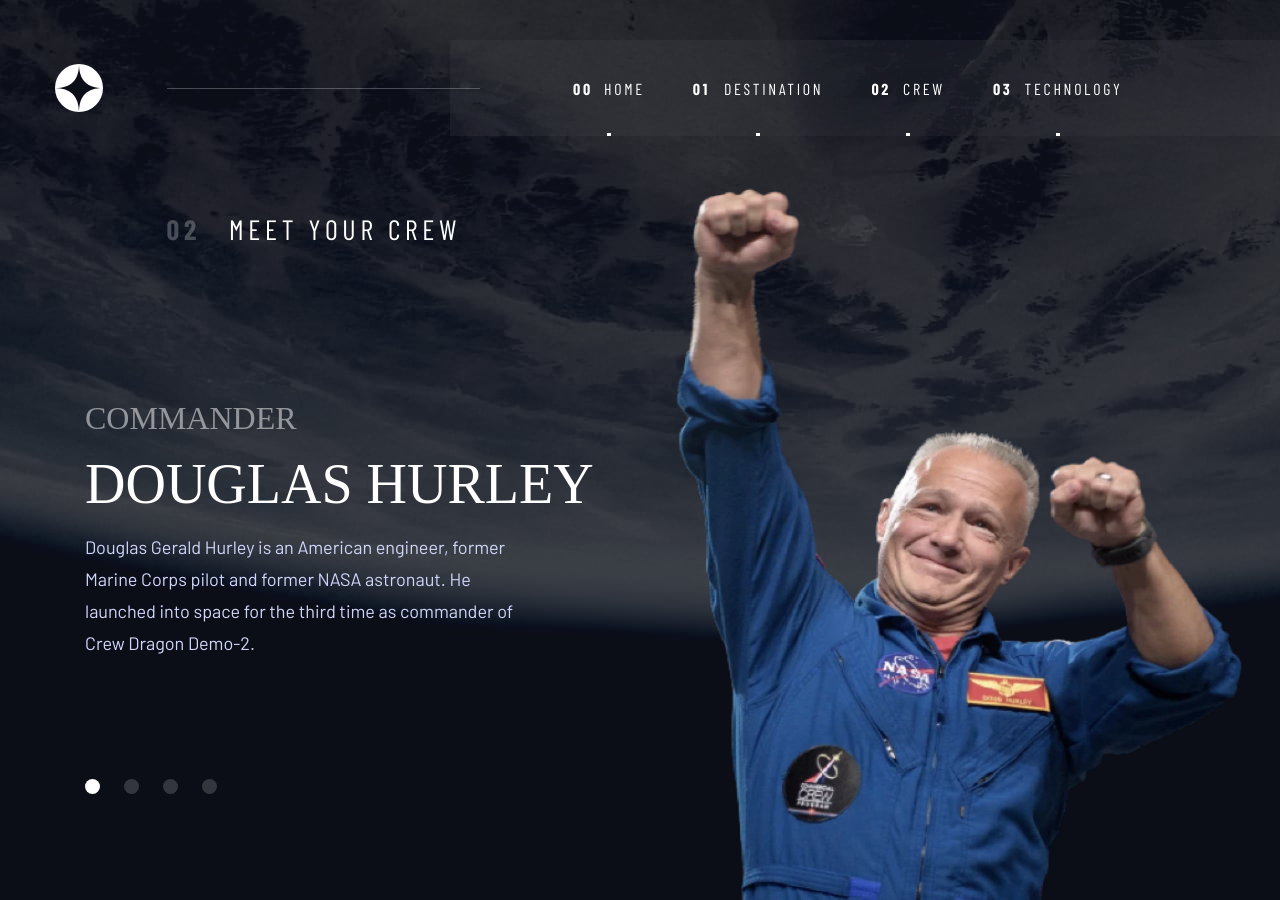
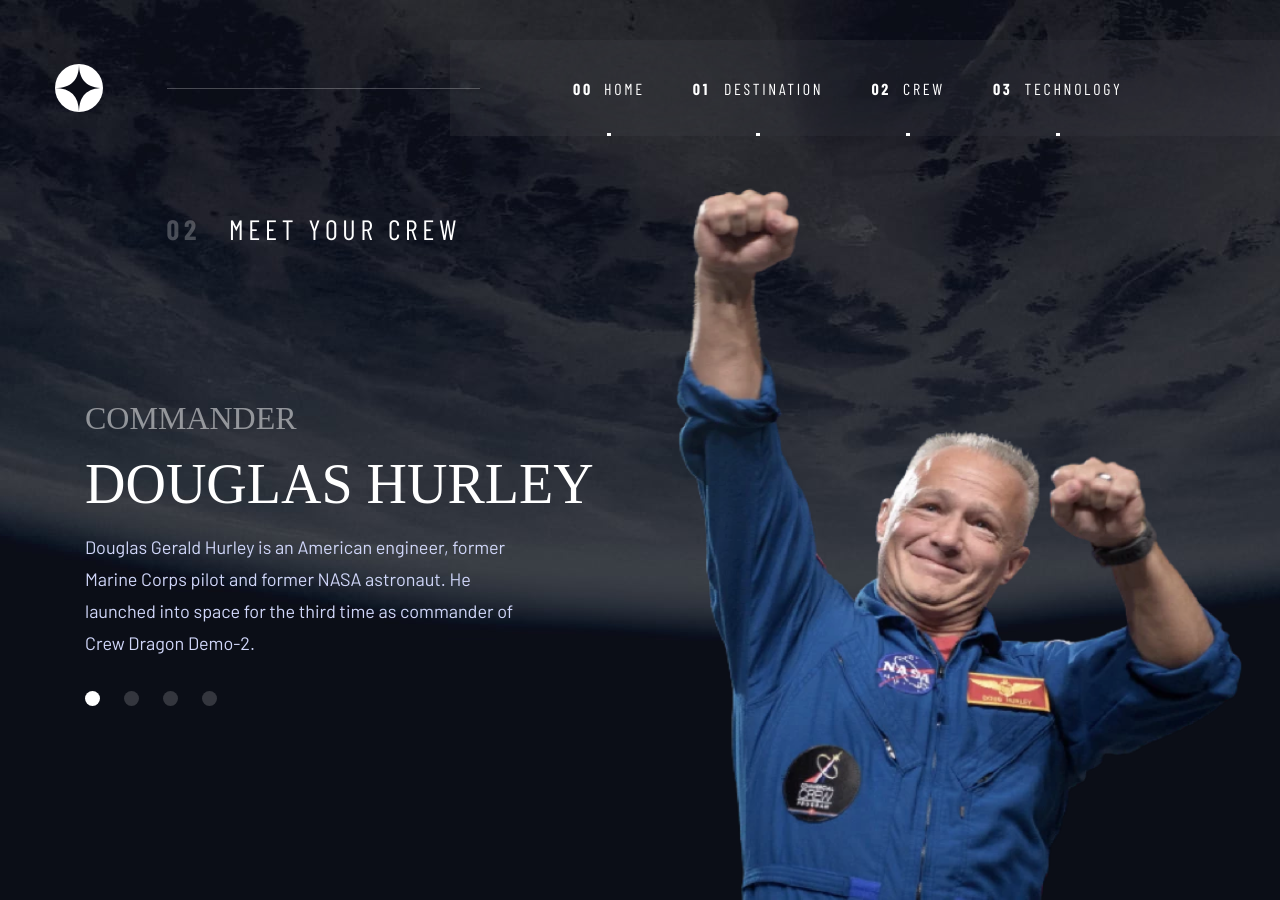
Before and after one commit to TakumaKira/space-tourism-website, a Next.js app: page /crew/DouglasHurley in a window 1280 px wide. Built offline with nearby package versions, Linux system fonts and the light colour scheme; a web font is replaced by a local one.

Commit message:
[fix] Fix TabBox positioning

```diff
--- a/pages/crew/[name].tsx
+++ b/pages/crew/[name].tsx
@@ -101,7 +101,8 @@
   @media (min-width: ${tabletToMobile}px) and (max-width: ${desktopToTablet - 1}px) {
   }
   @media (min-width: ${desktopToTablet}px) {
-    margin-top: 120px;
+    position: absolute;
+    bottom: 94px;
     & > *:not(:first-child) {
       margin-left: 24px;
     }
```
